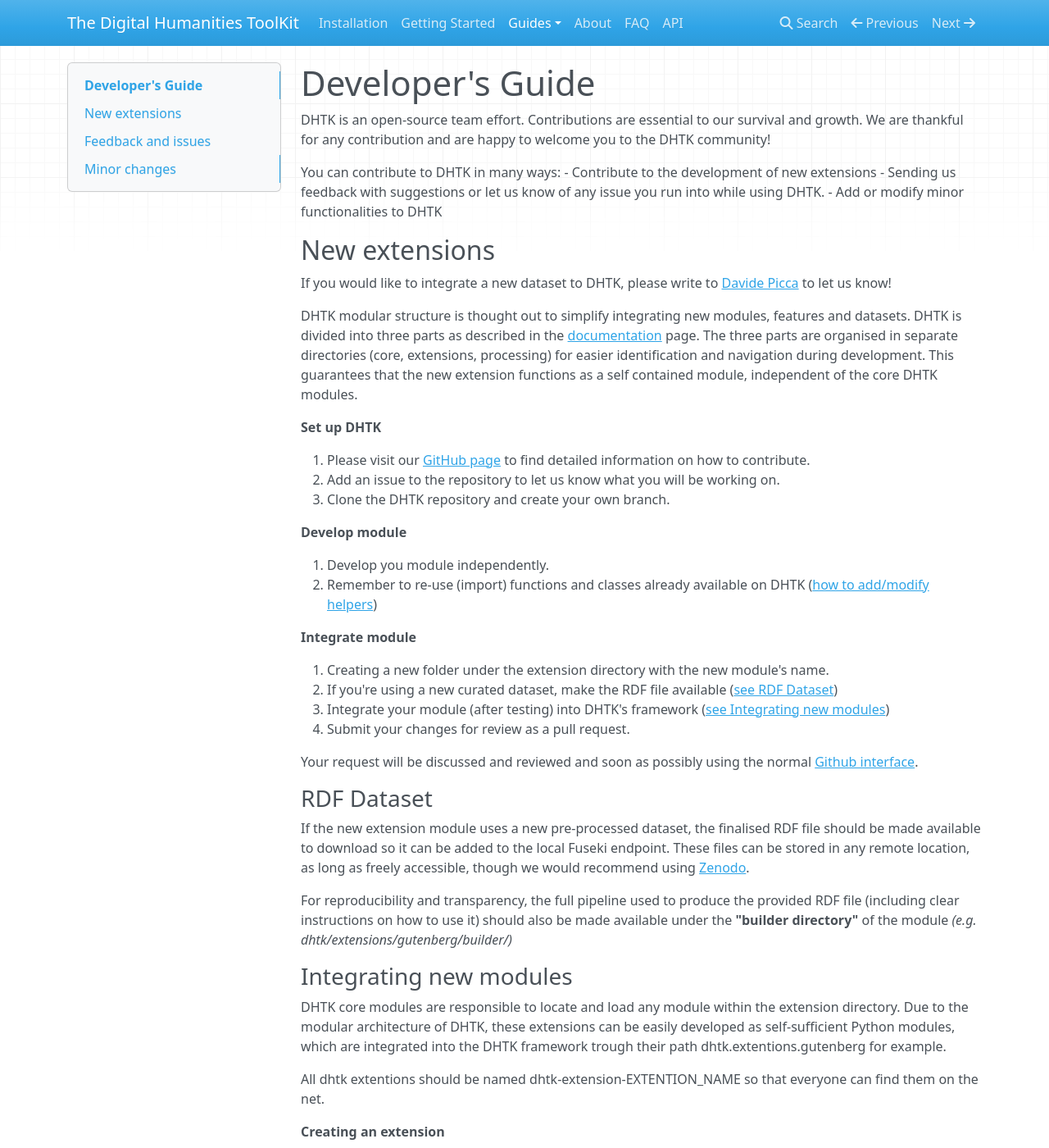
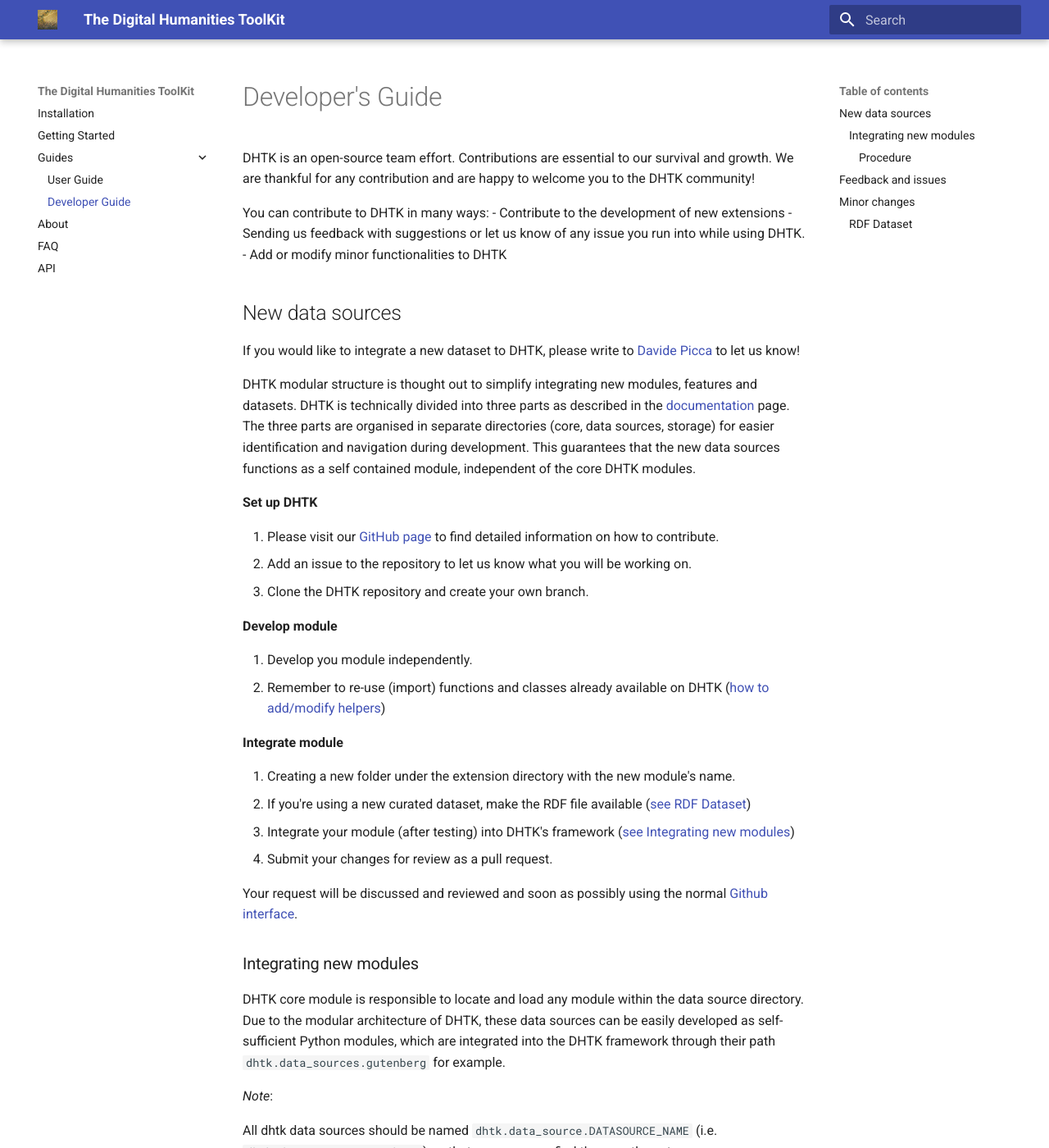
Before and after one commit to dhtk-unil/dhtk.github.pages, an MkDocs documentation site: the page built from docs/dev_guide.md, in a window 1280 px wide and 1400 px high. Shown: the whole window at 82% size. Built offline with MkDocs 1.6.1 and Material for MkDocs 9.7.7, drawn with Linux system fonts in a browser that asks for light colours; nearby versions of some CDN libraries; some of the changed text lies outside the part shown.

Commit message:
updated dhtk documentations

````diff
--- a/docs/dev_guide.md
+++ b/docs/dev_guide.md
@@ -11,18 +11,18 @@
     run into while using DHTK.
 -   Add or modify minor functionalities to DHTK
 
-New extensions
---------------
+New data sources
+----------------
 
 If you would like to integrate a new dataset to DHTK, please write to
 [Davide Picca](https://www.unil.ch/sli/davidepicca) to let us know!
 
 DHTK modular structure is thought out to simplify integrating new
-modules, features and datasets. DHTK is divided into three parts as
+modules, features and datasets. DHTK is technically divided into three parts as
 described in the [documentation](user_guide.md) page. The three parts are
-organised in separate directories (core, extensions, processing) for
+organised in separate directories (core, data sources, storage) for
 easier identification and navigation during development. This guarantees
-that the new extension functions as a self contained module, independent
+that the new data sources functions as a self contained module, independent
 of the core DHTK modules.
 
 **Set up DHTK**
@@ -53,47 +53,47 @@
 the normal [Github
 interface](https://docs.github.com/en/free-pro-team@latest/github/collaborating-with-issues-and-pull-requests/commenting-on-a-pull-request).
 
-### RDF Dataset
-
-If the new extension module uses a new pre-processed dataset, the
-finalised RDF file should be made available to download so it can be
-added to the local Fuseki endpoint. These files can be stored in any
-remote location, as long as freely accessible, though we would recommend
-using [Zenodo](https://about.zenodo.org/).
-
-For reproducibility and transparency, the full pipeline used to produce
-the provided RDF file (including clear instructions on how to use it)
-should also be made available under the **"builder directory"** of the
-module *(e.g. dhtk/extensions/gutenberg/builder/)*
-
 ### Integrating new modules
 
-DHTK core modules are responsible to locate and load any module within
-the extension directory. Due to the modular architecture of DHTK, these
-extensions can be easily developed as self-sufficient Python modules,
-which are integrated into the DHTK framework trough their path
-dhtk.extentions.gutenberg for example.
+DHTK core module is responsible to locate and load any module within
+the data source directory. Due to the modular architecture of DHTK, these
+data sources can be easily developed as self-sufficient Python modules,
+which are integrated into the DHTK framework through their path
+`dhtk.data_sources.gutenberg` for example.
 
-All dhtk extentions should be named dhtk-extension-EXTENTION\_NAME so
+*Note*:
+
+All dhtk data sources should be named `dhtk.data_source.DATASOURCE_NAME` (i.e. `dhtk.data_source.gutenberg`) so
 that everyone can find them on the net.
 
-**Creating an extension**
+#### Procedure
 
-1. clone
-    dhtk-extension-BLUEPRINT \<https://gitlab.com/dhtk/dhtk-extensions/dhtk-extension-BLUEPRINT\>
-    and follow its README
-2. Add the class named Module, inheriting from the **AbstractExtension
-    blueprint**, to the module's \_\_init\_\_ file.
+We provide [4 different data storages](https://gitlab.com/dhtk/dhtk_data_sources/examples) already setup
+and ready to use.
+- `dhtk_data_source_dummysql`: blueprint package to be used if you need SQL storage (MariaDB)
+- `dhtk_data_source_dummynosql`: blueprint package to be used if you need NoSQL storage (MongoDB)
+- `dhtk_data_source_dummytei`: blueprint package to be used if you need XML-TEI storage (BaseX)
+- `dhtk_data_source_dummytriplestore`: blueprint package to be used if you need RDF storage (Fuseki)
+
+
+
+
+**Creating a data source**
+
+![variables](/Users/dpicca/PycharmProjects/dhtk-dev-env/dhtk.gitlab.io/docs/img/init_file.png)
+
+1. Clone one of the 4 bleuprint available
+2. Define `name`and `data_file` variables as shown in Figure [1](#variables)
 3. Complete the Module class by defining at least the required
-    attributes and methods: *name, url, .get() and .save()*.
-4. Update the README.md and setup.py to make the module installable.
+    attributes and methods: `get_data_file` , `__init__` and `get`
+4. Update the `README.md` and `setup.py` to make the module installable.
 
-**Extension integration into dhtk**
+**Data source integration into dhtk**
 
-The DHTK AbstractExtension abstract class contains most of the required
+The DHTK `AbstractDataSource` abstract class contains most of the required
 methods to prepare a module for use. The new **Module class** is
-essentially a wrapper around a DHTK extension, defining the attributes
-**name** and **url** (name of the extension and location of the RDF data
+essentially a wrapper around a DHTK data source, defining the attributes
+**name** and **url** (name of the data source and location of the RDF data
 file to use on with the local SPARQL endpoint), and the **methods to
 query and save the results**. Any additional method that improves the
 Module class can be freely included.
--- a/docs/getting_started.md
+++ b/docs/getting_started.md
@@ -26,52 +26,41 @@
 automatically, most of which have a default value. The settings to pay
 more attention to are the following:
 
--   *[user]*: By default, DHTK tries to access the system's information
-    to identify the user. It is possible to change this default user
-    name, which may be particularly relevant when working on shared
-    machines.
--   *[wd]*: DHTK uses the user' home directory to set up its working
+- *[wd]*: DHTK uses the user' home directory to set up its working
     directory. This can be modified if another directory would be more
     suitable.
--   *[endpoint]*: DHTK uses a local Fuseki server as its default SPARQL
-    endpoint for querying pre-processed datasets. To use a remote
-    (on-line) endpoint, it can be done by adding the URL (link) to the
-    remote endpoint.
--   *[dataset]*: DHTK is a modular package to which extensions can be
+- *[dataset]*: DHTK is a modular package to which extensions can be
     easily added. This setting determines which of the available
     extension modules DHTK should load.
+- *[endpoint]*: To use a remote (on-line) endpoint, it can be done by adding the URL (link) to the
+    remote endpoint. To use a local  server endpoint for querying pre-processed datasets use *[storage]* configuration.
+- *[storage]*:  To use a remote (on-line) endpoint, it can be done by adding the URL (link) to the
+    remote endpoint. To use a remote  server endpoint for querying pre-processed datasets use *[endpoint]* configuration.
+
+DHTK is flexible and can accept several input formats. Hereunder, there are several working examples:
 
 ### Set DHTK configuration file
 ```python
-settings = dhtk.start(user="Demo_user",
-                    wd="MyDir",
-                    endpoint="local",
-                    dataset="gutenberg")
-# Current DHTK settings:
-# [user]: Demo_user
-# [wd]: MyDir/Demo_user
-# [endpoint]: http://dhtk.unil.ch/gutenberg/sparql
-# [dataset]: gutenberg
-# [modules]: {'gutenberg': datetime.datetime(2021, 5, 10, 7, 34, 56, 279568)}
-# [_file]: MyDir/Demo_user/Demo_user.config
-# [logger]: <Logger dhtk (DEBUG)>
-# [_port]: 3030
-# [_connect]: 30
+>>> import dhtk
+>>> d  = dhtk.start("WD", config={"gutenberg": {"storage":  "docker"}, "auchinleck": {"storage": "docker" }})
+
+>>> import dhtk
+>>> d = dhtk.start("WD", config={"gutenberg":{'triplestore' : {"storage":  "docker"}}})
+
+>>> import dhtk
+>>> d =dhtk.start("WD", data_source="gutenberg", storage="docker")
+
+>>> import dhtk
+>>> d = dhtk.start("WD", data_sources=["gutenberg", "auchinleck"], storage="docker")
+
+>>> import dhtk
+>>> d = dhtk.start("WD", gutenberg={"storage": "docker"}, auchinleck={"endpoint": "http://localhost:3031/ds/sparql" } )
+
 ```
 
 ### Load the module
-Modules are loaded using the *dhtk.get_module()* function. In this guided example, we will illustrate using the original Gutenberg DHTK extension. This dataset allows the user to easily query [https://www.gutenberg.org/](https://www.gutenberg.org/) for books, authors, bookshelves and subjects, retrieving all the available information as a DHTK Corpus.
+Modules are autmatically loaded using the *dhtk.start()* function. In this guided example, we will illustrate using the original Gutenberg DHTK data source. This dataset allows the user to easily query [https://www.gutenberg.org/](https://www.gutenberg.org/) for books, authors, bookshelves and subjects, retrieving all the available information as a DHTK Corpus.
 
-```python
-gutenberg = dhtk.get_module(configs)
-
-# DHTK Gutenberg statistics:
-# Last update: 10 May 2021
-# number of books        :	 56913
-# number of authors      :	 21031
-# number of bookshelves  :	   337
-# number of subjects     :	 34045
-```
 ### Access the data
 Authors are searched using the *what="author"* argument. This will return a Python list containing all authors. To access a particular author, users must pass the author's name to the *name* argument.
 ```python
--- a/docs/user_guide.md
+++ b/docs/user_guide.md
@@ -24,20 +24,18 @@
 automatically, most of which have a default value. The settings to pay
 more attention to are the following:
 
--   *[user]*: By default, DHTK tries to access the system's information
-    to identify the user. It is possible to change this default user
-    name, which may be particularly relevant when working on shared
-    machines.
--   *[wd]*: DHTK uses the user' home directory to set up its working
-    directory. This can be modified if another directory would be more
-    suitable.
--   *[endpoint]*: DHTK uses a local Fuseki server as its default SPARQL
-    endpoint for querying pre-processed datasets. To use a remote
-    (on-line) endpoint, it can be done by adding the URL (link) to the
-    remote endpoint.
--   *[dataset]*: DHTK is a modular package to which extensions can be
-    easily added. This setting determines which of the available
-    extension modules DHTK should load.
+
+- *[wd]*: DHTK uses the user' home directory to set up its working
+  directory. This can be modified if another directory would be more
+  suitable.
+- *[dataset]*: DHTK is a modular package to which extensions can be
+  easily added. This setting determines which of the available
+  extension modules DHTK should load.
+- *[endpoint]*: To use a remote (on-line) endpoint, it can be done by adding the URL (link) to the
+  remote endpoint. To use a local  server endpoint for querying pre-processed datasets use *[storage]* configuration.
+- *[storage]*:  To use a remote (on-line) endpoint, it can be done by adding the URL (link) to the
+  remote endpoint. To use a remote  server endpoint for querying pre-processed datasets use *[endpoint]* configuration.
+
 ---
  **note**
 
@@ -47,18 +45,14 @@
 ### Modifying configurations
 
 Configurations can be *set directly* by passing their values as keyword
-arguments to the dhtk.start() function.
+arguments to the `dhtk.start()` function.
 
-Alternatively, all settings can be *modified* using Python's dot
-notation to access the configuration object's attributes. For example,
-updating the user name is as simple as configs.user = "new\_user"
 
-DHTK extensions
+DHTK data sources
 ---------------
 
 Using the settings, DHTK will determine which SPARQL endpoint to connect
-and which extension module to load. These two functionalities are all
-handled by the function **dhtk.get\_module()**.
+and which extension module to load.
 
 Currently, DHTK includes the following extensions:
 
--- a/mkdocs.yml
+++ b/mkdocs.yml
@@ -8,25 +8,24 @@
     - Developer Guide: dev_guide.md
   - About: about.md
   - FAQ: faq.md
+  #- API:
+    #- api/DHTK.md
   - API: mkapi/api/dhtk
-
-    #- old_api/dhtk_core_api.md
-    #- old_api/dhtk_extension_gutenberg_api.md
 #theme: readthedocs
-#theme:
- # name: material
- # favicon: img/favicon.ico
-  #logo: img/favicon.ico
+theme:
+  name: material
+  favicon: img/favicon.ico
+  logo: img/favicon.ico
 plugins:
   - search
-  - mkapi
- # - mkdocstrings:
- #     default_handler: python
+  - mkapi:
+  #- mkdocstrings:
+  #    default_handler: python
   #    handlers:
   #     python:
   #        setup_commands:
-  #          - import sys
-  #          - sys.path.append('./dhtk/dhtk')
-  #          - sys.path.append('./dhtk-extension-gutenberg/dhtk/extensions/gutenberg')
+            #- import sys
+            #- sys.path.append('./dhtk/dhtk')
+            #- sys.path.append('./dhtk-extension-gutenberg/dhtk/extensions/gutenberg')
   #        rendering:
   #          show_root_heading: yes
````
Also changed, not shown: other parts of docs/dev_guide.md (+17 -3 lines).
